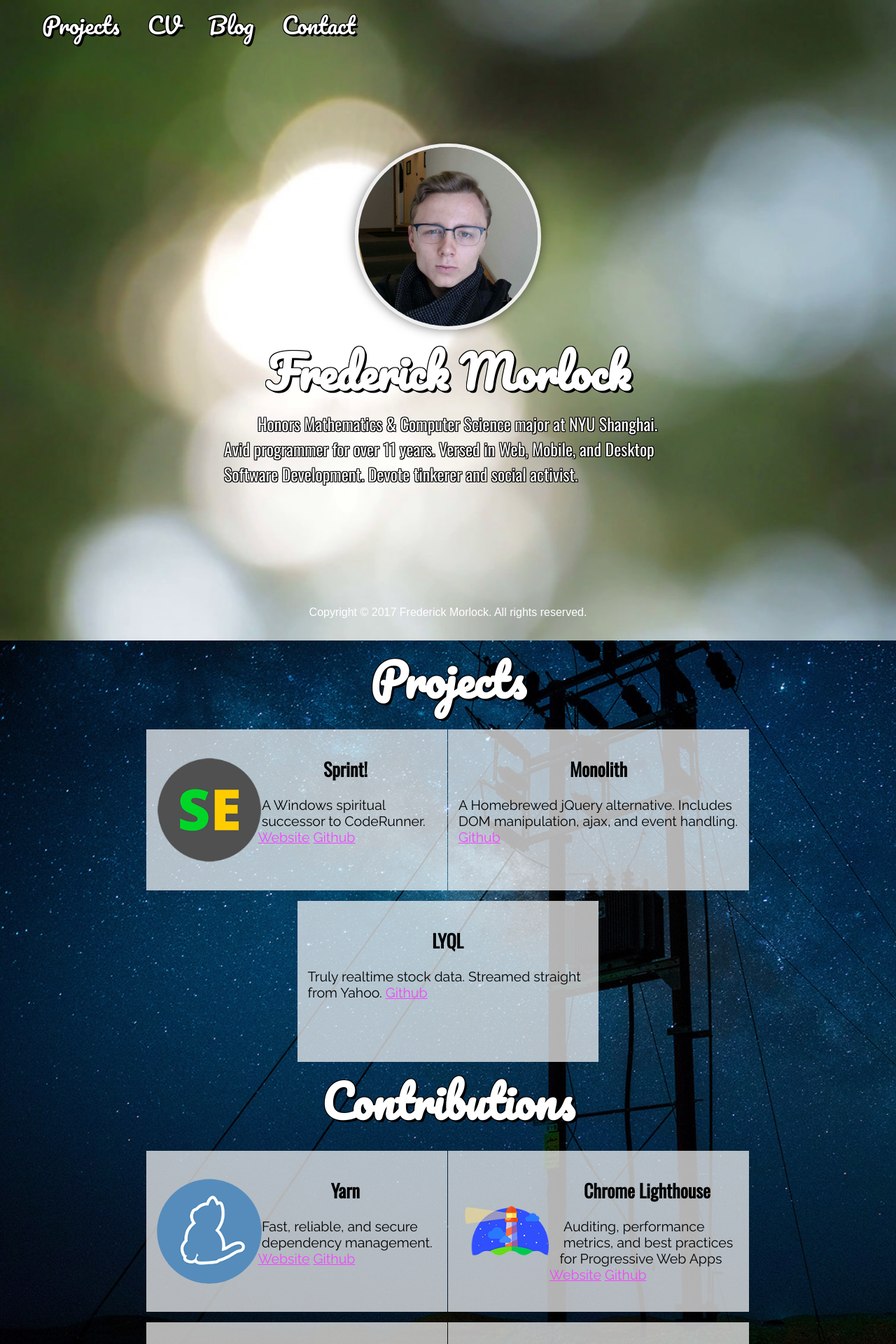
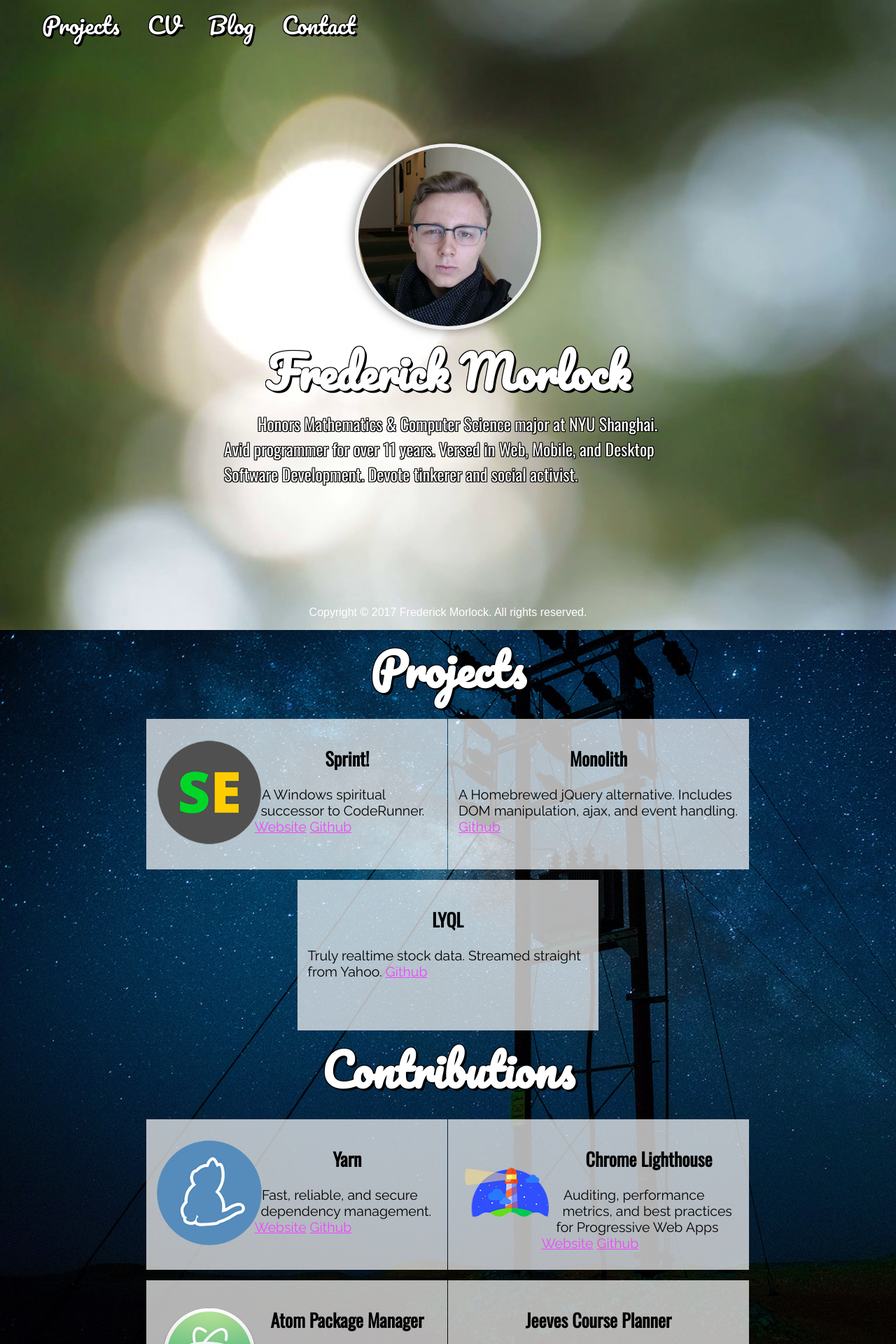
Before and after one commit to FrederickGeek8/freddy.us, a Jekyll site: the page built from index.html, in a window 1280 px wide. Shown: the top 1920 px of the page at 70% size. Built offline with Jekyll 4.4.1, drawn with Linux system fonts in a browser that asks for light colours.

Commit message:
Revert "Minor style changes"
This reverts commit d39f83d85eefe1f1739c3b03d2c6d61e50115659.

```diff
--- a/assets/css/styles.scss
+++ b/assets/css/styles.scss
@@ -83,7 +83,7 @@ body {
   min-height: 100%;
   width: 100%;
   margin:0;
-  padding-bottom:15px;
+
   text-align: center;
 
   h1 {
@@ -165,7 +165,7 @@ body {
   margin-top: 15px;
   margin-right: 1px;
   background: rgba(255,255,255,0.7);
-  height: 200px;
+  height: 185px;
   padding: 15px;
   font-size: 13px;
   overflow: hidden;
@@ -173,7 +173,7 @@ body {
   max-width: 400px;
   img {
     float: left;
-    margin-top: 25px;
+    margin-top: 15px;
     height: 150px;
     width: 150px;
     border-radius: 50%;
@@ -182,7 +182,6 @@ body {
   h2 {
     font-family: 'Oswald', sans-serif;
     font-size: 2em;
-    vertical-align: middle;
   }
   p {
     color: black;
@@ -190,7 +189,6 @@ body {
     font-family: 'Raleway', sans-serif;
     text-shadow: none;
     text-indent: 0;
-    vertical-align: middle;
   }
 }
 
```
